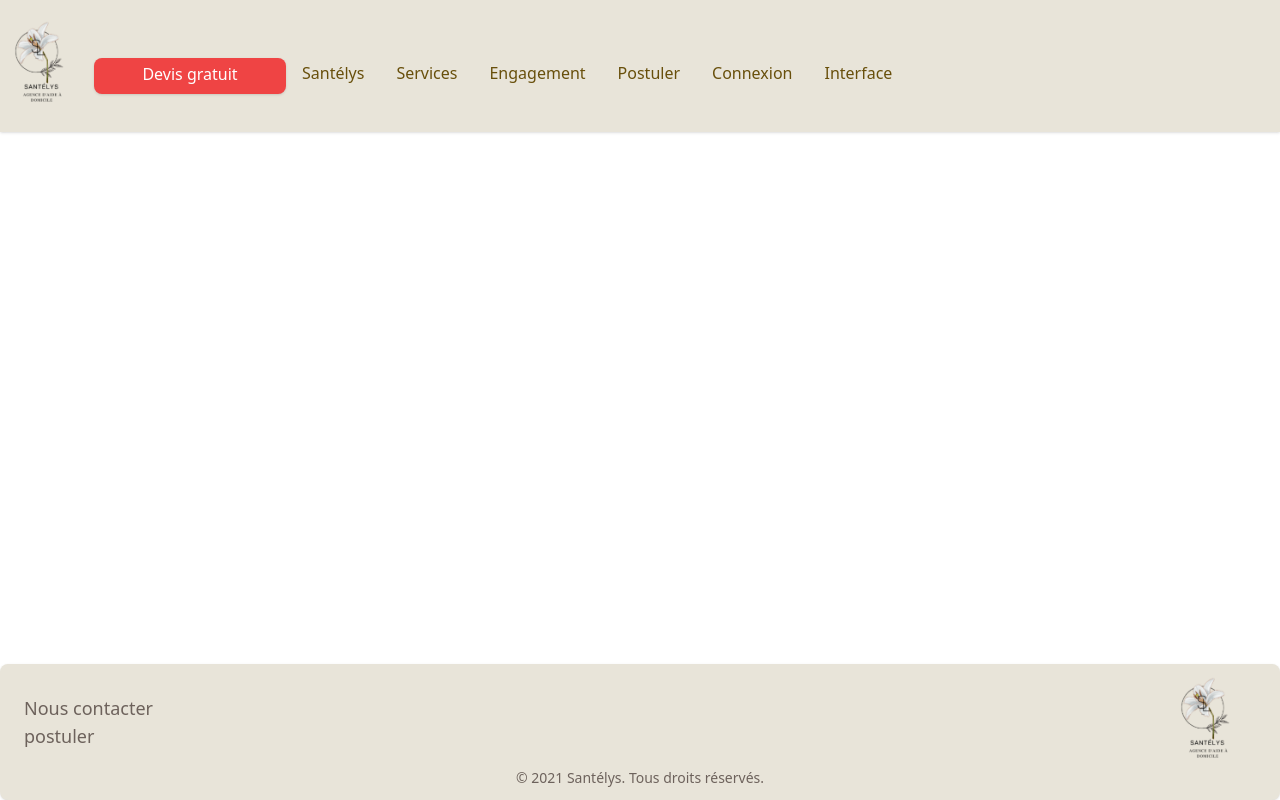
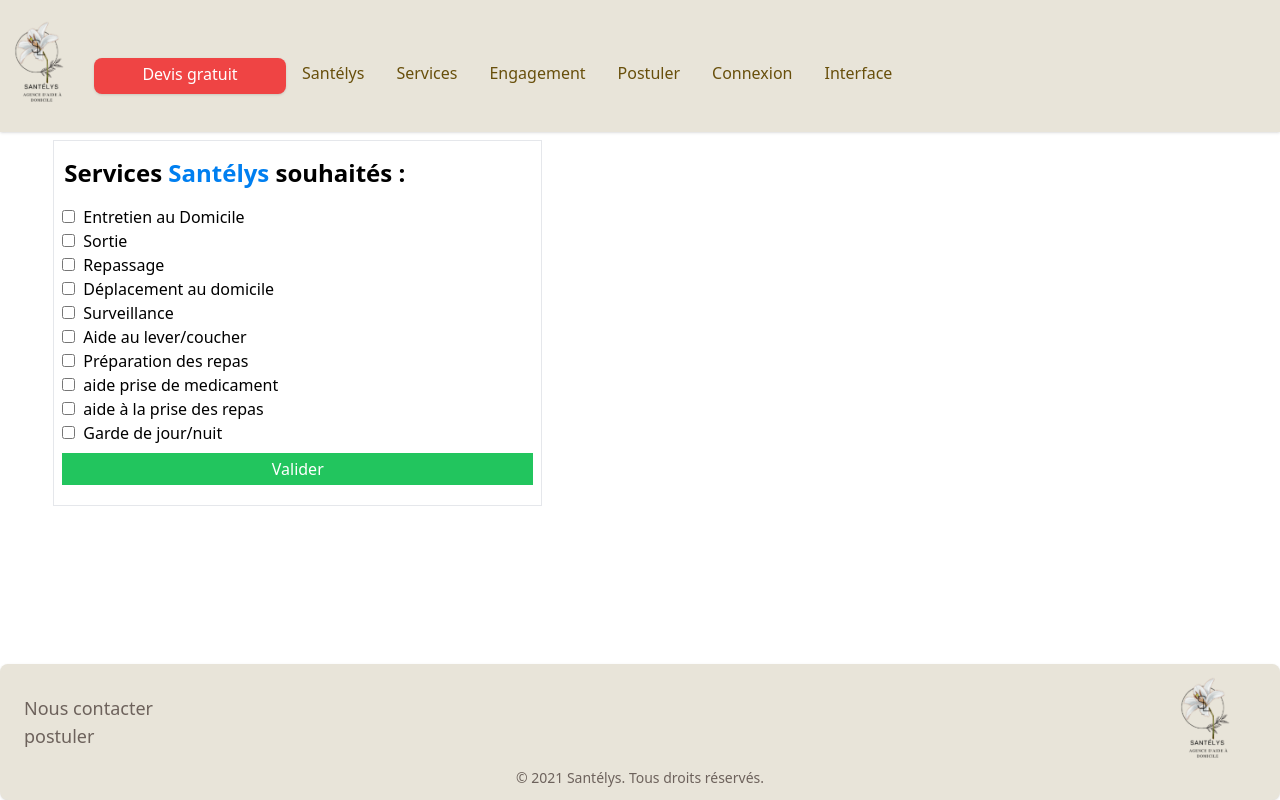
Before and after one commit to ElMost/projetTitreFront, a React (Create React App) app: page /devis in a window 1280 px wide. Built offline with nearby package versions, Linux system fonts and the light colour scheme.

Commit message:
creation page devis, dossier data et dossier interface

```diff
--- a/src/App.tsx
+++ b/src/App.tsx
@@ -6,6 +6,7 @@
 import Engagement from './pages/engagement/Engagement';
 import Home from './pages/home/Home';
 import Contact from './pages/contact/Contact';
+import Devis from './pages/devis/Devis';
 
 function App() {
   return (
@@ -13,7 +14,7 @@
     <Navbar />
     <Routes>
        <Route path="/" element={<Home />} />
-      {/* <Route path="devis" element={<Devis />} /> */}
+      <Route path="devis" element={<Devis />} />
       <Route path="contact" element={<Contact />} />
       {/* <Route path="postuler" element={<Postuler />} /> */}
       <Route path="a_propos" element={<About />} />
--- /dev/null
+++ b/src/components/data/FrequenceData.ts
@@ -0,0 +1,5 @@
+export const frequencyData = [
+  { nom: '1 fois par semaine', value: 1 },
+  { nom: '2  à 5 fois par semaine', value: 2 },
+  { nom: ' Tous les jours de la semaine', value: 3 },
+];
--- /dev/null
+++ b/src/components/data/ServiceData.ts
@@ -0,0 +1,91 @@
+export const serviceData = [
+  // defined serviceData with an array of objects
+  { nom: 'Entretien au Domicile', type: 'Domicile' },
+  { nom: 'Sortie', type: 'Domicile' },
+  { nom: 'Repassage', type: 'Domicile' },
+  { nom: 'Déplacement au domicile', type: 'Domicile' },
+  { nom: 'Surveillance', type: 'Domicile' },
+  { nom: 'Aide au lever/coucher', type: 'Autonomie' },
+  { nom: 'Préparation des repas', type: 'Autonomie' },
+  { nom: 'aide prise de medicament', type: 'Autonomie' },
+  { nom: 'aide à la prise des repas', type: 'Autonomie' },
+  { nom: 'Garde de jour/nuit', type: 'Autonomie' },
+];
+
+export const serviceDataCheckboxItems = [
+  { value: 'Entretien au Domicile', isChecked: false, type: 'Domicile' },
+  { value: 'Sortie', isChecked: false, type: 'Domicile' },
+  { value: 'Repassage', isChecked: false, type: 'Domicile' },
+  { value: 'Déplacement au domicile', isChecked: false, type: 'Domicile' },
+  { value: 'Surveillance', isChecked: false, type: 'Domicile' },
+  { value: 'Aide au lever/coucher', isChecked: false, type: 'Autonomie' },
+  { value: 'Préparation des repas', isChecked: false, type: 'Autonomie' },
+  { value: 'aide prise de medicament', isChecked: false, type: 'Autonomie' },
+  { value: 'aide à la prise des repas', isChecked: false, type: 'Autonomie' },
+  { value: 'Garde de jour/nuit', isChecked: false, type: 'Autonomie' },
+];
+
+export const NosServicesData = [
+  {
+    src: 'entretien',
+    nomDesServices: 'Entretien',
+    type: 'domicile',
+  },
+
+  {
+    src: 'repassage',
+    nomDesServices: 'Repassage',
+    type: 'domicile',
+  },
+  {
+    src: 'deplacement-domicile',
+
+    nomDesServices: 'Déplacement au domicile',
+    type: 'domicile',
+  },
+  {
+    src: 'sortie',
+    nomDesServices: 'Sortie',
+    type: 'domicile',
+  },
+  {
+    src: 'surveillance',
+    nomDesServices: 'Surveillance',
+
+    type: 'domicile',
+  },
+  {
+    src: 'aide-prise-de-medicament',
+    nomDesServices: 'Aide prise de medicament',
+    type: 'autonomie',
+  },
+  {
+    src: 'preparation-repas',
+    nomDesServices: 'Préparation des repas',
+    type: 'autonomie',
+  },
+
+  {
+    src: 'repas',
+    nomDesServices: 'Prise des repas',
+    type: 'autonomie',
+  },
+
+  {
+    src: 'toilette',
+    nomDesServices: 'Aide à la toilette',
+    type: 'autonomie',
+  },
+
+  {
+    src: 'lever-coucher',
+    nomDesServices: 'Aide au lever/coucher',
+    type: 'autonomie',
+  },
+
+  {
+    src: 'garde-jour-nuit',
+    nomDesServices: 'Garde de jour/nuit',
+    type: 'autonomie',
+  },
+];
--- /dev/null
+++ b/src/components/interfaces/CheckboxItems.ts
@@ -0,0 +1,5 @@
+export interface CheckboxItem {
+  value: string;
+  isChecked: boolean;
+  type: string;
+}
--- /dev/null
+++ b/src/components/interfaces/DevisData.ts
@@ -0,0 +1,6 @@
+export interface DevisData {
+  services: string[];
+  // serviceIDs: number[];
+  serviceTypes: string[];
+  frequency: number; // frequency is an object with a key of type string and a value of type number;
+}
--- a/src/pages/about/About.tsx
+++ b/src/pages/about/About.tsx
@@ -4,11 +4,11 @@
 const About = () => {
   return (
     <div className="m-10 mb-5 pb-5 about">
-      <h1 className="w-full mt-10 md:mt-0 md:ml-0 ml-10 text-3xl font-bold text-[#6D625C]">
+      <h1 className="w-full mt-10 md:mt-0 md:ml-0  lg:text-3xl font-bold text-[#6D625C]">
         Qui sommes-nous ?
       </h1>
 
-      <div className="m-10 grid grid-cols-1 gap-16 lg:gap-28  lg:grid-cols-2 space-x- h-full bg-red p-0 mb-0   pb-5  ">
+      <div className="m-0 w-full grid grid-cols-1 gap-10 lg:gap-20  lg:grid-cols-2 lg:w-10/12 lg:m-auto space-x- h-full bg-red p-0 mb-0   pb-5  ">
         <div className="font-semibold   text-xl  text-[#6D625C]">
           <div>
             <div className="flex justify-between space-y-7 flex-col">
--- /dev/null
+++ b/src/pages/devis/Devis.css
@@ -0,0 +1,3 @@
+.containerDevis{
+ padding-bottom: 150px;
+}
--- /dev/null
+++ b/src/pages/devis/Devis.tsx
@@ -0,0 +1,189 @@
+import React, { useState } from 'react';
+import { Form, Button, Row, Col } from 'react-bootstrap';
+import { frequencyData } from '../../components/data/FrequenceData';
+import {  serviceData, serviceDataCheckboxItems } from '../../components/data/ServiceData';
+import { DevisData } from '../../components/interfaces/DevisData';
+import { CheckboxItem } from '../../components/interfaces/CheckboxItems';
+import './Devis.css';
+
+
+const Devis = () => {
+
+    const [frequency, setFrequency ]= useState(0)
+    const [data, setData] = useState<DevisData>({
+        services: [],
+        serviceTypes: [],
+        frequency: 0,
+    });
+
+    const [checked, setChecked] = useState(Boolean);
+     const [checkboxItems, setCheckboxItems] = useState<CheckboxItem[]>(
+    serviceDataCheckboxItems
+  );
+
+    const handleCheckboxChange = (index: number) => {
+        const newCheckboxItems = [...checkboxItems];
+        newCheckboxItems[index].isChecked = !newCheckboxItems[index].isChecked;
+        setCheckboxItems(newCheckboxItems);
+    };
+
+     const getServiceType = (serviceName: any) => {
+    const service = serviceData.find((s) => s.nom === serviceName);
+    return service ? service.type : 'bug de type';
+  };
+
+    const handleSubmit = () => {
+      const services = checkboxItems
+        .filter((item) => item.isChecked)
+        .map((item) => item.value);
+
+      const serviceTypes = services.map((service) => getServiceType(service));
+
+      setData({ services, serviceTypes, frequency: frequency });
+      console.log(frequency);
+      setChecked(true);
+
+      console.log(data);
+    };
+
+
+
+
+  return (
+    <div className=" w-full containerDevis mt-0 mb-5 p-0 flex  justify-center">
+      <div
+        className="w-11/12 flex flex-wrap justify-between  pb-2
+
+      "
+      >
+        <div className="w-full lg:w-5/12  ">
+          <div className="border pb-0 p-2 mt-2 ">
+            <p className="mt-2 text-2xl mb-4 font-bold  text-dark">
+              Services <span className="text-[#007FF0]">Santélys</span>{' '}
+              souhaités :
+            </p>
+            <form>
+              <div className="mt-2 ">
+                {checkboxItems.map((item, index) => (
+                  <div key={index}>
+                    <input
+                      type="checkbox"
+                      className="text-black"
+                      checked={item.isChecked}
+                      onChange={() => handleCheckboxChange(index)}
+                    />
+                    <label className="ml-2 text-dark">{item.value}</label>
+                  </div>
+                ))}
+              </div>
+              <div className="text-center mt-2 mb-5">
+                <Button
+                  className="button bg-green-500 text-white p-1 w-full"
+                  onClick={() => handleSubmit()}
+                >
+                  Valider
+                </Button>
+              </div>
+            </form>
+          </div>
+        </div>
+        <div className="w-full lg:w-5/12  ">
+          {checked && (
+            <div className="border p-2 mt-2">
+              <p className="mt-2 text-2xl mb-4 font-bold  text-dark">
+                Services <span className="text-[#007FF0]">Santélys</span>{' '}
+                sélectionnés :
+              </p>
+              <div>
+                <table className="table-auto p-2 mb-3">
+                  <thead>
+                    <tr>
+                      <th className="w-8/12 text-start">Service</th>
+                      <th className="w-40 text-start">Type</th>
+                    </tr>
+                  </thead>
+                  <tbody>
+                    {data.services.map((service: string, index: number) => (
+                      /*     <li key={index}>
+                    {service}
+                    {data.serviceTypes[index]}
+                  </li> */
+
+                      <tr key={index}>
+                        <td className="w-40"> {service}</td>
+                        <td className="w-40 text-start">
+                          {' '}
+                          {data.serviceTypes[index]}
+                        </td>
+                      </tr>
+                    ))}
+                  </tbody>
+                </table>
+              </div>
+
+              <hr />
+
+              <form className="mt-0 mb-5">
+                <div className="mt-4">
+                  <p className="mt-2 text-2xl mb-4 font-bold  text-dark">
+                    Fréquence des services sélectionnés:
+                  </p>
+                  <div className="flex flex-col">
+                    <div>
+                      <input
+                        name="group1"
+                        type="radio"
+                        value={frequencyData[0].value}
+                        onChange={() => setFrequency(0)}
+                      />
+                      <label className="ml-2 text-dark">
+                        {frequencyData[0].nom}
+                      </label>
+                    </div>
+                    <div>
+                      <input
+                        name="group1"
+                        type="radio"
+                        value={frequencyData[1].value}
+                        onChange={() => setFrequency(1)}
+                      />
+                      <label className="ml-2 text-dark">
+                        {frequencyData[1].nom}
+                      </label>
+                    </div>
+
+                    <div>
+                      <input
+                        name="group1"
+                        type="radio"
+                        value={frequencyData[2].value}
+                        onChange={() => setFrequency(2)}
+                      />
+                      <label className="ml-2 text-dark">
+                        {frequencyData[2].nom}
+                      </label>
+                    </div>
+                  </div>
+                </div>
+                <div className="d-flex justify-content-center mt-4">
+                  <Button
+                    className="button bg-blue-500 text-white p-1 w-full mb-5"
+                    onClick={() => {
+                      setChecked(true);
+                      handleSubmit();
+                    }}
+                  >
+                    Envoyer
+                  </Button>
+                </div>
+              </form>
+            </div>
+          )}
+        </div>
+        <div style={{ widows: '850px' }}> </div>
+      </div>
+    </div>
+  );
+};
+
+export default Devis;
```
